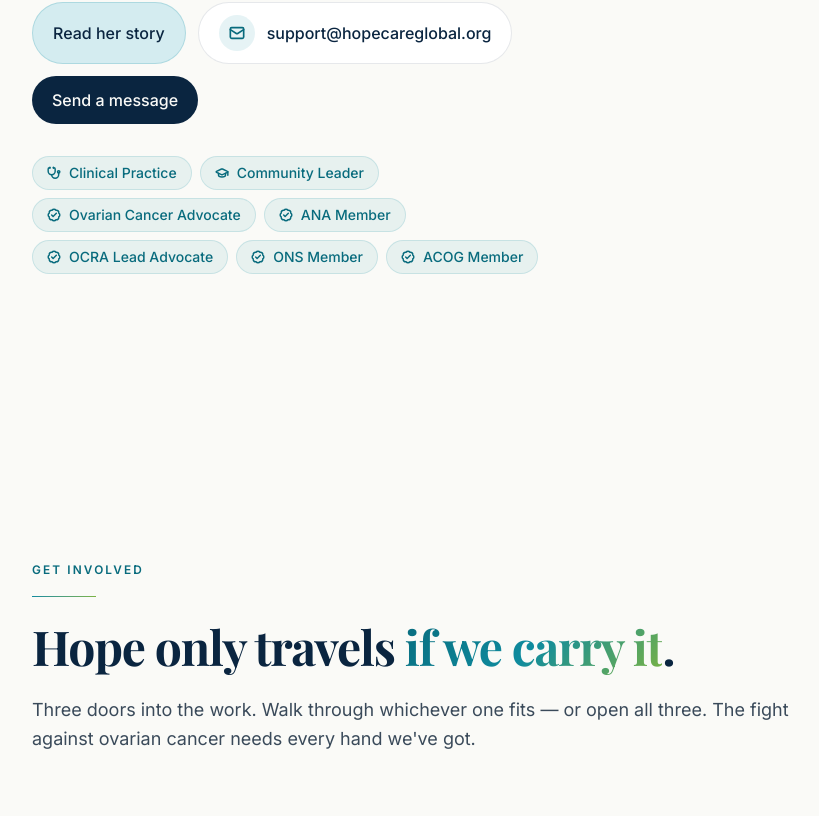
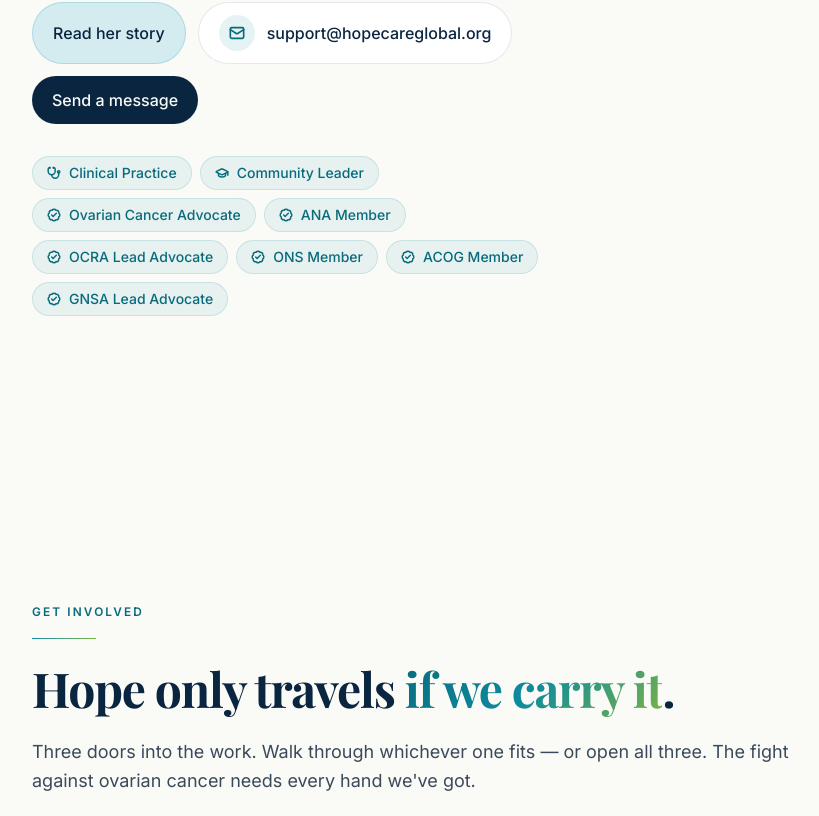
Before and after one commit to webdeeva/hopecare-global, a Next.js app: page / in a window 1280 px wide. Shown: the part 10482-11298 px from the top of the page, without its empty margins (8-827 px from the left). Built offline with nearby package versions, Linux system fonts and the light colour scheme; no server answers; a web font is replaced by a local one.

Commit message:
Add GNSA Lead Advocate badge to founder profile.

```diff
--- a/src/components/Founder.tsx
+++ b/src/components/Founder.tsx
@@ -98,6 +98,7 @@ export function Founder() {
               { Icon: BadgeCheck, label: "OCRA Lead Advocate" },
               { Icon: BadgeCheck, label: "ONS Member" },
               { Icon: BadgeCheck, label: "ACOG Member" },
+              { Icon: BadgeCheck, label: "GNSA Lead Advocate" },
             ].map(({ Icon, label }) => (
               <span
                 key={label}
```
